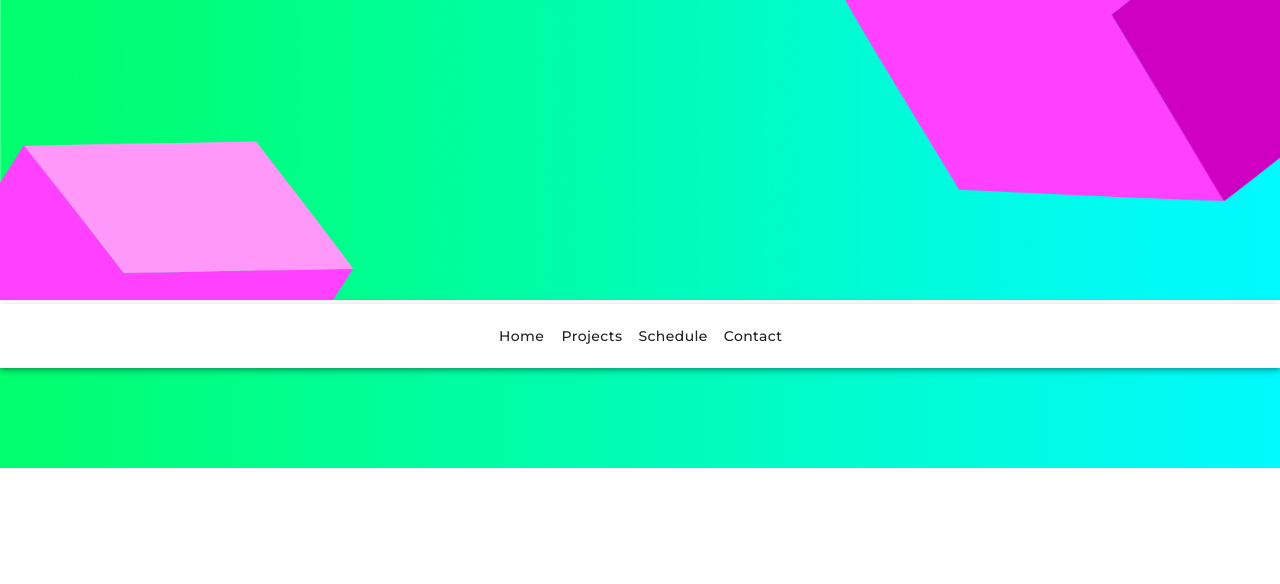
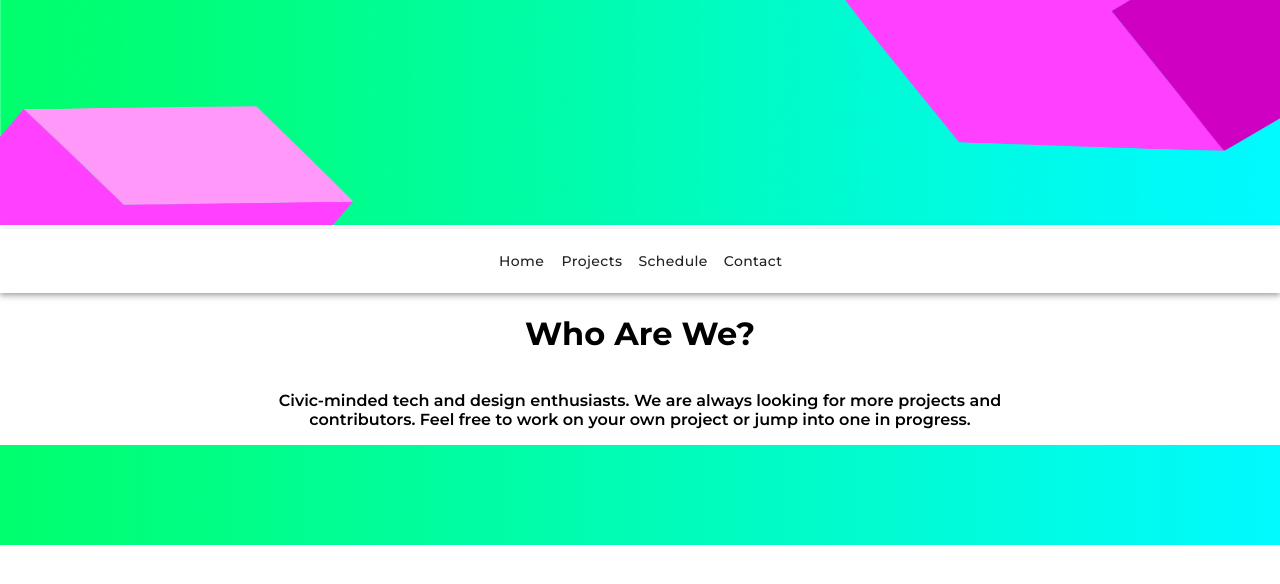
Before and after one commit to OpenEugene/openeugene-marketing-site, a React (Create React App) app: page / in a window 1280 px wide. Shown: the top 584 px of the page. Built offline with nearby package versions, Linux system fonts and the light colour scheme.

Commit message:
added routes

```diff
--- a/src/App.tsx
+++ b/src/App.tsx
@@ -7,14 +7,13 @@ import makeStyles from "@material-ui/core/styles/makeStyles";
 const styles = makeStyles({
   bannerImg: {
     width: "100%",
-    height: 300
+    height: 225
   },
-    footerStyle: {
-        background:"linear-gradient(to right, #00ff6d, #00faff)",
-        height: 100,
-        marginBottom: -100,
-        minHeight: "100%"
-    }
+  body: {
+    display: "flex",
+    flexDirection: "column",
+    height: "100%"
+  }
 });
 
 const App = () => {
@@ -23,7 +22,6 @@ const App = () => {
     <div className="App">
       <img src={banner} className={classes.bannerImg} />
       <NavBar />
-      <div className={classes.footerStyle}/>
     </div>
   );
 };
--- /dev/null
+++ b/src/Footer.tsx
@@ -0,0 +1,21 @@
+import React from "react";
+import makeStyles from "@material-ui/core/styles/makeStyles";
+
+const styles = makeStyles({
+  footerStyle: {
+    background: "linear-gradient(to right, #00ff6d, #00faff)",
+    display: "block",
+    padding: "20px",
+    height: "60px"
+  }
+});
+
+export default function Footer() {
+  const classes = styles();
+
+  return (
+    <div>
+      <div className={classes.footerStyle} />
+    </div>
+  );
+}
--- a/src/Home/Home.tsx
+++ b/src/Home/Home.tsx
@@ -6,18 +6,48 @@ const styles = makeStyles({
     display: "flex",
     flexDirection: "row",
     height: "100%",
-    justifyContent:"center"
+    justifyContent: "center"
   },
   displayImg: {
     width: "100%"
+  },
+  sideBox: {
+    flexGrow: 1,
+    minWidth: "20%"
+  },
+  middleBox: {
+    flexGrow: 2,
+    minWidth: "60%"
+  },
+  flexContainer: {
+    display: "flex",
+    width: "100%"
+  },
+  pageHeader: {
+    alignItems: "center",
+    justifyContent: "center"
   }
 });
 
 const Home = () => {
   const classes = styles();
   return (
-    <div className={classes.topImgContainer}>
-    </div>
+    <>
+      <div className={`${classes.flexContainer} + ${classes.pageHeader}`}>
+        <h1>Who Are We?</h1>
+      </div>
+      <div className={classes.flexContainer}>
+        <div className={classes.sideBox} />
+        <div className={classes.middleBox}>
+          <p>
+            Civic-minded tech and design enthusiasts. We are always looking for
+            more projects and contributors. Feel free to work on your own
+            project or jump into one in progress.
+          </p>
+        </div>
+        <div className={classes.sideBox} />
+      </div>
+    </>
   );
 };
 
--- a/src/Navigation/Navbar.tsx
+++ b/src/Navigation/Navbar.tsx
@@ -4,32 +4,29 @@ import Toolbar from "@material-ui/core/Toolbar";
 import Button from "@material-ui/core/Button";
 import makeStyles from "@material-ui/core/styles/makeStyles";
 import { Link } from "react-router-dom";
-import Home from "../Home/Home";
-import { Router, Route } from "react-router-dom";
+import { Router } from "react-router-dom";
 import createBrowserHistory from "history/createBrowserHistory";
+import Routes from "../Routes";
 
 const styles = makeStyles({
-  underLine:{
-
-  },
   root: {
     flexGrow: 1,
     fontFamily: "Montserrat",
     fontWeight: 600,
     display: "flex",
     flexWrap: "wrap",
-    justifyContent:"center"
+    justifyContent: "center"
   },
   buttonHover: {
-    '&:hover': {
+    "&:hover": {
       borderRadius: 0,
-      borderBottom: "1px solid #FF40FF",
+      borderBottom: "1.5px solid #FF40FF",
       backgroundColor: "transparent"
     }
   },
   bannerImg: {
-    width:"100%",
-    height:300
+    width: "100%",
+    height: 300
   },
   typography: {
     fontFamily: "Montserrat",
@@ -41,12 +38,12 @@ const styles = makeStyles({
   backGround: {
     backgroundColor: "white"
   },
-  toolbar:{
+  toolbar: {
     justifyContent: "center!important" as "center"
-  },
+  }
 });
 
-export default  function NavBar() {
+export default function NavBar() {
   const classes = styles();
   const history = createBrowserHistory();
 
@@ -55,23 +52,37 @@ export default  function NavBar() {
       <div className={classes.root}>
         <AppBar position="static" className={classes.backGround}>
           <Toolbar className={classes.toolbar}>
-            <Button className={`${classes.typography} + ${classes.buttonHover}`} component={Link} to="/">
+            <Button
+              className={`${classes.typography} + ${classes.buttonHover}`}
+              component={Link}
+              to="/"
+            >
               Home
             </Button>
-            <Button className={`${classes.typography} + ${classes.buttonHover}`} component={Link} to="/about">
+            <Button
+              className={`${classes.typography} + ${classes.buttonHover}`}
+              component={Link}
+              to="/projects"
+            >
               Projects
             </Button>
             <Button
-                className={`${classes.typography} + ${classes.buttonHover}`}
+              className={`${classes.typography} + ${classes.buttonHover}`}
               component={Link}
-              to="/upcoming-classes"
+              to="/schedule"
             >
               Schedule
             </Button>
-            <Button className={`${classes.typography} + ${classes.buttonHover}`}>Contact</Button>
+            <Button
+              className={`${classes.typography} + ${classes.buttonHover}`}
+              component={Link}
+              to="/contact"
+            >
+              Contact
+            </Button>
           </Toolbar>
         </AppBar>
-        <Route exact path="/" component={Home} />
+        <Routes />
       </div>
     </Router>
   );
--- /dev/null
+++ b/src/Projects/Projects.tsx
@@ -0,0 +1,59 @@
+import React from "react";
+import makeStyles from "@material-ui/core/styles/makeStyles";
+
+const styles = makeStyles({
+    topImgContainer: {
+        display: "flex",
+        flexDirection: "row",
+        height: "100%",
+        justifyContent: "center"
+    },
+    displayImg: {
+        width: "100%"
+    },
+    sideBox: {
+        flexGrow: 1,
+        minWidth: "20%"
+    },
+    middleBox: {
+        flexGrow: 2,
+        minWidth: "60%"
+    },
+    projectImage:{
+        flexGrow: 1,
+        minWidth: "40%"
+    },
+    projectDescription:{
+        flexGrow: 2,
+        minWidth: "60%"
+    },
+    flexContainer: {
+        display: "flex",
+        width: "100%"
+    },
+    pageHeader: {
+        alignItems: "center",
+        justifyContent: "center"
+    }
+});
+
+const Projects = () => {
+    const classes = styles();
+    return (
+        <>
+            <div className={`${classes.flexContainer} + ${classes.pageHeader}`}>
+                <h1>Projects</h1>
+            </div>
+            <div className={classes.flexContainer}>
+                <div className={classes.sideBox} />
+                <div className={classes.middleBox}>
+                    <div className={classes.projectImage}/>
+                    <div className={classes.projectDescription}/>
+                </div>
+                <div className={classes.sideBox} />
+            </div>
+        </>
+    );
+};
+
+export default Projects;
--- /dev/null
+++ b/src/Routes.tsx
@@ -0,0 +1,17 @@
+import React from "react";
+import {Route, Switch} from "react-router-dom";
+import Home from "./Home/Home";
+import Projects from "./Projects/Projects";
+
+
+const Routes = () => {
+    return (
+            <Switch>
+                <Route exact path="/" component={Home} />
+                <Route exact path="/projects" component={Projects} />
+                <Route exact path="/schedule" component={Projects} />
+            </Switch>
+    );
+};
+
+export default Routes;
--- a/src/index.tsx
+++ b/src/index.tsx
@@ -5,10 +5,11 @@ import App from './App';
 import * as serviceWorker from './serviceWorker';
 import { Router } from 'react-router-dom';
 import createBrowserHistory from "history/createBrowserHistory";
+import Footer from "../src/Footer"
 
 const history = createBrowserHistory();
 
-ReactDOM.render(<Router history={history}><App /></Router>, document.getElementById('root'));
+ReactDOM.render(<Router history={history}><App /><Footer/></Router>, document.getElementById('root'));
 
 // If you want your app to work offline and load faster, you can change
 // unregister() to register() below. Note this comes with some pitfalls.
```
Also changed, not shown: src/BodyContent.tsx (added).
